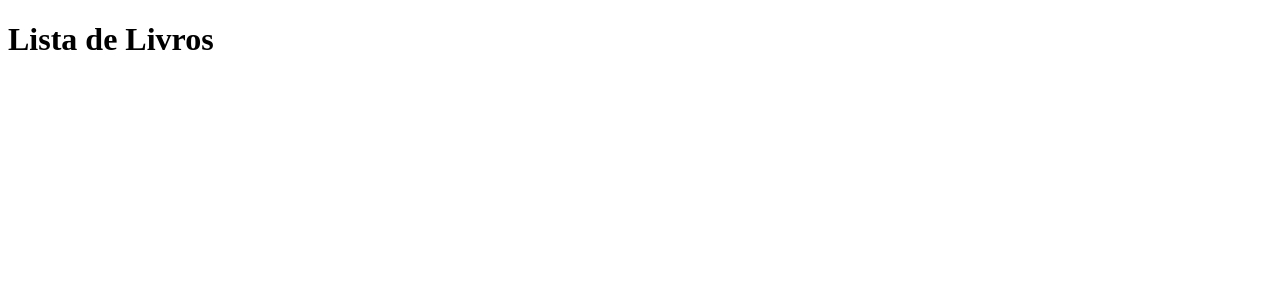
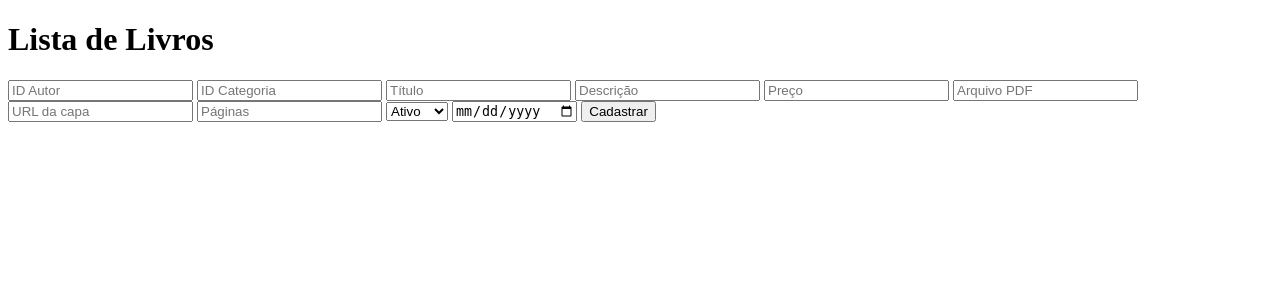
Before and after one commit to LuNK1108/Ecoshop-livros-digitais, a Flask app: page / in a window 1280 px wide. Shown: the top 300 px of the page. Run offline with Flask 3, Linux system fonts and the light colour scheme; data that the repository does not hold is empty.

Commit message:
adicionei o arquivo excluir livro e colquei um botao de excluir no mostrar_livros.js

```diff
--- /dev/null
+++ b/frontend/static/js/excluir_livro.js
@@ -0,0 +1,10 @@
+function excluir(id_livro){fetch("/excluir_livro", {
+    method: "POST",
+    headers: {
+        "Content-Type": "application/json"
+    },
+    body: JSON.stringify({ id: id_livro })
+
+});
+    location.reload();
+}
--- a/frontend/static/js/mostrar_livros.js
+++ b/frontend/static/js/mostrar_livros.js
@@ -10,6 +10,9 @@ fetch("/mostra/livro")
                     <p>${livro.descricao}</p>
                     <p>R$ ${livro.preco}</p>
                     <button>Comprar</button>
+                    <button onclick="excluir(${livro.id_livro})">
+                    Excluir
+                    </button>
                 </div>
             `;
         });
--- a/frontend/templates/index.html
+++ b/frontend/templates/index.html
@@ -10,6 +10,32 @@
     <div id="lista-livros">
 
     </div>
+    <form action="/cadastrar_livro" method="POST">
+
+    <input name="id_autor" placeholder="ID Autor">
+    <input name="id_categoria" placeholder="ID Categoria">
+
+    <input name="titulo" placeholder="Título">
+    <input name="descricao" placeholder="Descrição">
+
+    <input name="preco" type="number" step="0.01" placeholder="Preço">
+
+    <input name="arquivo" placeholder="Arquivo PDF">
+    <input name="capa" placeholder="URL da capa">
+
+    <input name="paginas" type="number" placeholder="Páginas">
+
+    <select name="ativo">
+        <option value="true">Ativo</option>
+        <option value="false">Inativo</option>
+    </select>
+
+    <input name="data" type="date">
+
+    <button type="submit">Cadastrar</button>
+
+</form>
 </body>
 <script src="{{ url_for('static', filename='js/mostrar_livros.js') }}"></script>
+<script src="{{ url_for('static', filename='js/excluir_livro.js') }}"></script>
 </html>
```
